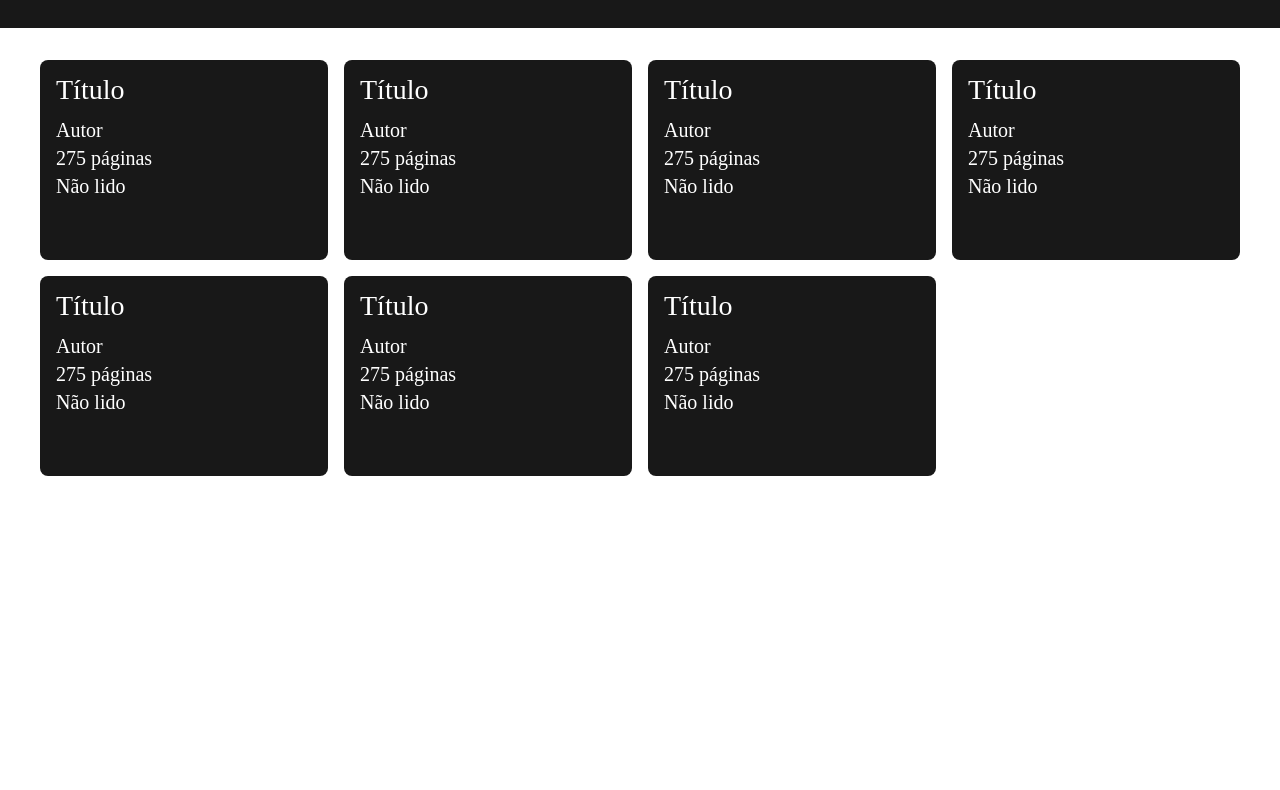
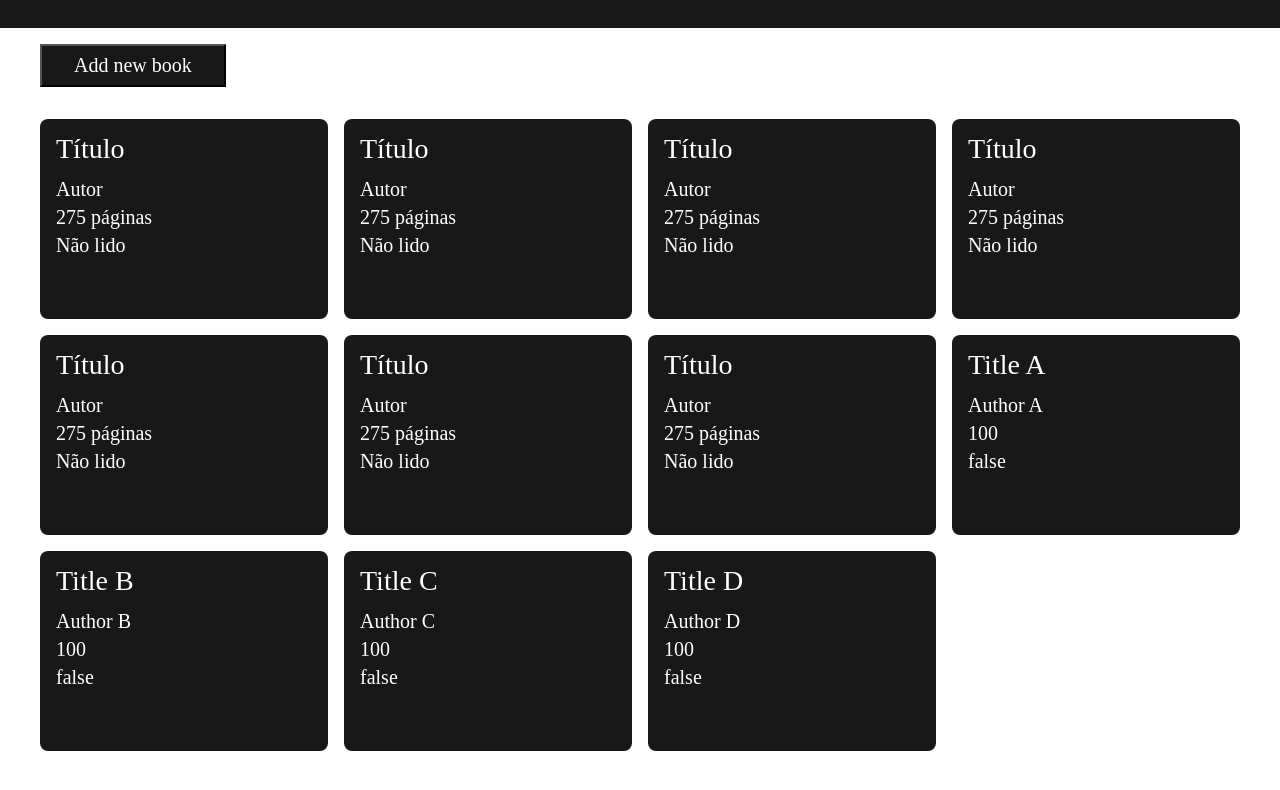
Before and after one commit to thediogostein/odin-library, a website: page index.html in a window 1280 px wide. Shown: the part 68-858 px from the top of the page. Before the commit the page ends 800 px from the top, so only its background shows below. Drawn offline with Linux system fonts and the light colour scheme.

Commit message:
Loop through array to display html cards

```diff
--- a/css/style.css
+++ b/css/style.css
@@ -175,6 +175,24 @@ table {
   margin-inline: auto;
 }
 
+/* || COMPONENTS */
+.btn {
+  font-family: inherit;
+  padding: 0.5rem 2rem;
+  font-size: var(--fs-200);
+  cursor: pointer;
+}
+
+.btn-primary {
+  color: var(--text-1);
+  background-color: var(--bg-1);
+}
+
+.btn-primary:hover,
+.btn-primary:focus {
+  background-color: rgb(73, 72, 72);
+}
+
 /* || GENERAL STYLING */
 
 /* || HEADER */
@@ -194,6 +212,12 @@ table {
   grid-auto-rows: 200px;
   gap: 1rem;
 }
+
+/* || SECTION BOOKS */
+.s-books {
+  padding: 1rem 0;
+}
+
 /* || CARD */
 .card {
   padding: 1rem;
--- a/index.html
+++ b/index.html
@@ -14,7 +14,8 @@
       </div>
     </header>
     <main>
-      <div class="wrapper">
+      <div class="wrapper s-books">
+        <button class="btn btn-primary" id="btn-new-book">Add new book</button>
         <div class="grid">
           <article class="card">
             <h2 class="card__title">Título</h2>
--- a/js/main.js
+++ b/js/main.js
@@ -1,59 +1,77 @@
-// const wrapper = document.querySelector('.wrapper');
-// const card = document.querySelector('.card');
-// const bookTitle = document.querySelector('#book-title');
-// const bookAuthor = document.querySelector('#book-author');
-// const bookPages = document.querySelector('#book-pages');
-// const bookRead = document.querySelector('#book-read');
+const grid = document.querySelector('.grid');
+const btnNewBook = document.querySelector('#btn-new-book');
 
-// let card1 = document.createElement('div');
+btnNewBook.addEventListener('click', () => {
+  alert('teste');
+});
 
-// let myLibrary = [
-//   {
-//     title: 'A',
-//     author: 'A',
-//     pages: 100,
-//     read: false,
-//   },
-//   {
-//     title: 'B',
-//     author: 'B',
-//     pages: 100,
-//     read: false,
-//   },
-//   {
-//     title: 'C',
-//     author: 'C',
-//     pages: 100,
-//     read: false,
-//   },
-//   {
-//     title: 'D',
-//     author: 'D',
-//     pages: 100,
-//     read: false,
-//   },
-// ];
+let myLibrary = [
+  {
+    title: 'Title A',
+    author: 'Author A',
+    pages: 100,
+    read: false,
+  },
+  {
+    title: 'Title B',
+    author: 'Author B',
+    pages: 100,
+    read: false,
+  },
+  {
+    title: 'Title C',
+    author: 'Author C',
+    pages: 100,
+    read: false,
+  },
+  {
+    title: 'Title D',
+    author: 'Author D',
+    pages: 100,
+    read: false,
+  },
+];
 
-// function Book(title, author, pages, read) {
-//   this.title = title;
-//   this.author = author;
-//   this.pages = pages;
-//   this.read = read;
+function Book(title, author, pages, read) {
+  this.title = title;
+  this.author = author;
+  this.pages = pages;
+  this.read = read;
 
-//   this.info = function () {
-//     return `${title} by ${author}, ${pages} pages, ${read}`;
-//   };
-// }
+  this.info = function () {
+    return `${title} by ${author}, ${pages} pages, ${read}`;
+  };
+}
 
-// function addBookToLibrary() {
-//   // do stuff here
-// }
+function addBookToLibrary() {
+  // do stuff here
+}
 
-// function displayBooks() {
-//   for (book of myLibrary) {
-//     console.table(book);
-//     wrapper.innerHTML += card;
-//   }
-// }
+function displayBooks() {
+  for (let i = 0; i < myLibrary.length; i += 1) {
+    const card = document.createElement('article');
+    const cardTitle = document.createElement('h2');
+    const cardAuthor = document.createElement('p');
+    const cardPages = document.createElement('p');
+    const cardRead = document.createElement('p');
 
-// displayBooks();
+    card.classList.add('card');
+    cardTitle.classList.add('card__title');
+    cardAuthor.classList.add('card__author');
+    cardPages.classList.add('card__pages');
+    cardRead.classList.add('card__read');
+
+    cardTitle.innerText = myLibrary[i].title;
+    cardAuthor.innerText = myLibrary[i].author;
+    cardPages.innerText = myLibrary[i].pages;
+    cardRead.innerText = myLibrary[i].read;
+
+    grid.append(card);
+    card.append(cardTitle);
+    card.append(cardAuthor);
+    card.append(cardPages);
+    card.append(cardRead);
+  }
+}
+
+displayBooks();
```
Also changed, not shown: 1 other file.
